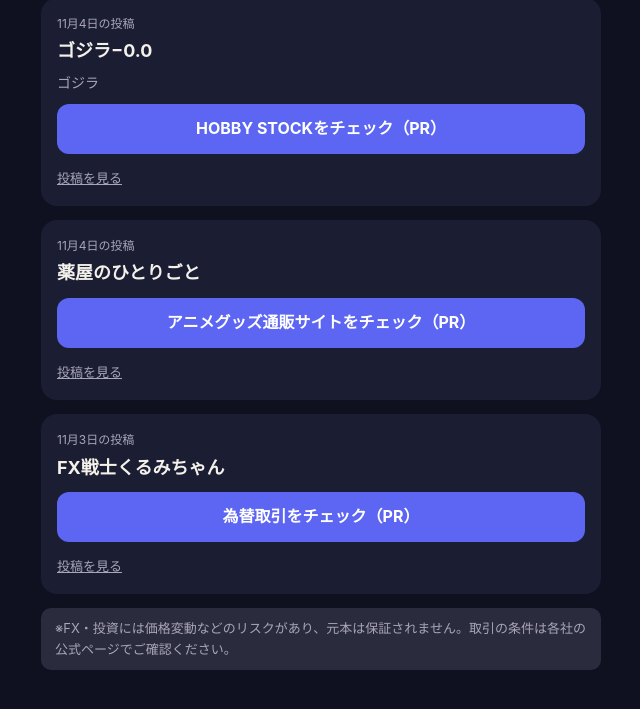
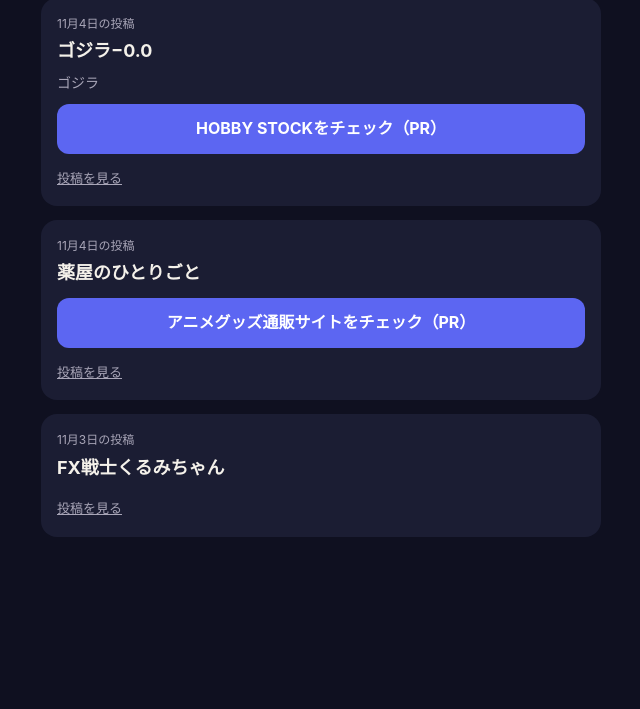
Before and after one commit to kohei-omura/REINA-SNS, a plain HTML site: page index.html in a window 1280 px wide. Shown: the part 185-894 px from the top of the page, without its empty margins (319-959 px from the left). After the commit the page ends 800 px from the top, so only its background shows below. Drawn offline with Linux system fonts and the light colour scheme.

Commit message:
おすすめページを更新（リンクの登録を反映）

```diff
--- a/index.html
+++ b/index.html
@@ -16,6 +16,6 @@ h1{font-size:22px;margin:18px 0 6px} h2{font-size:18px;margin:4px 0}
 <h1>おすすめの見方まとめ</h1>
 <section><p class="d">11月4日の投稿</p><h2>ゴジラ−0.0</h2><p class="w">ゴジラ</p><a class="btn" href="https://www.hobbystock.jp/groups?keyword=ゴジラ&amp;a8=.VwlTVDbAaWPtbjnUSFnD1N_yaGZE1OiDSjPDu-drPYW9QLvFIJdgQM4lnMPl75njIwWMywuMuN.hasQYVLbAurnNnwjvuXW9chxxs00000013298001&amp;a8sns=instagram" rel="sponsored noopener" target="_blank">HOBBY STOCKをチェック（PR）</a><a class="post" href="https://www.instagram.com/p/DfSdJuWgRxS/">投稿を見る</a></section>
 <section><p class="d">11月4日の投稿</p><h2>薬屋のひとりごと</h2><p class="w"></p><a class="btn" href="https://px.a8.net/svt/ejp?a8mat=4BGCFA+6GSIB6+4XOE+BW0YB&amp;a8ejpredirect=https%3A%2F%2Feeo.today%2Fstore%2F101%2Ftitle%2F4272&amp;a8sns=instagram" rel="sponsored noopener" target="_blank">アニメグッズ通販サイトをチェック（PR）</a><a class="post" href="https://www.instagram.com/p/DfSKByVgSFz/">投稿を見る</a></section>
-<section><p class="d">11月3日の投稿</p><h2>FX戦士くるみちゃん</h2><p class="w"></p><a class="btn" href="https://px.a8.net/svt/ejp?a8mat=4BGAV3+85IQSA+1WP2+6H729&amp;a8sns=instagram" rel="sponsored noopener" target="_blank">為替取引をチェック（PR）</a><a class="post" href="https://www.instagram.com/p/DfP23u2gaBM/">投稿を見る</a></section>
-<p class="pr">※FX・投資には価格変動などのリスクがあり、元本は保証されません。取引の条件は各社の公式ページでご確認ください。</p>
+<section><p class="d">11月3日の投稿</p><h2>FX戦士くるみちゃん</h2><p class="w"></p><a class="post" href="https://www.instagram.com/p/DfP23u2gaBM/">投稿を見る</a></section>
+
 </main></body></html>
```
